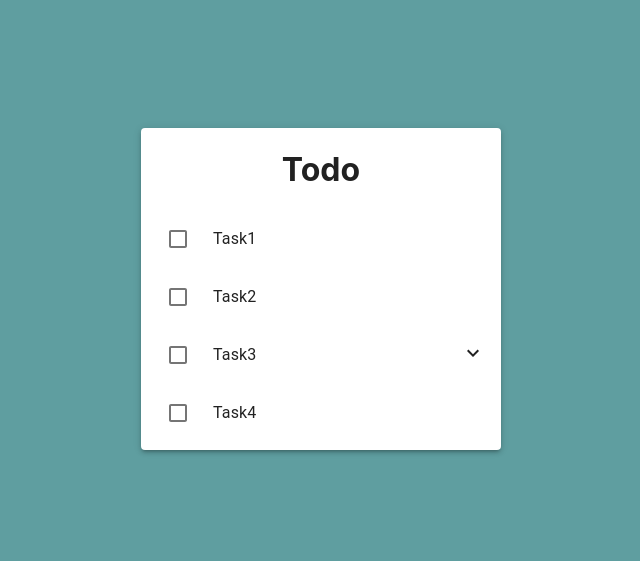
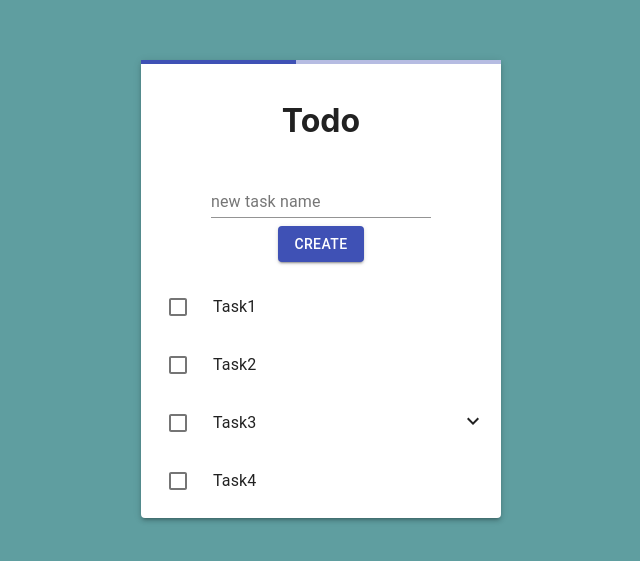
Before and after one commit to packlikez/web-react, a React (Create React App) app: page / in a window 1280 px wide. Shown: the part 111-672 px from the top of the page, without its empty margins (319-959 px from the left). Built offline with nearby package versions, Linux system fonts and the light colour scheme.

Commit message:
Add loading, Create task, Create sub task

```diff
--- a/src/features/TaskList.tsx
+++ b/src/features/TaskList.tsx
@@ -10,6 +10,9 @@ import {
   Checkbox,
   ListItemSecondaryAction,
   Paper,
+  TextField,
+  Button,
+  LinearProgress,
 } from "@material-ui/core";
 import ExpandMoreIcon from "@material-ui/icons/ExpandMore";
 
@@ -25,7 +28,10 @@ const todosMock = [
   {
     label: "Task3",
     done: false,
-    subTasks: [{ label: "Sub Task 1", done: false }],
+    subTasks: [
+      { label: "Sub Task 1", done: false },
+      { label: "Sub Task 1", done: false },
+    ],
   },
   {
     label: "Task4",
@@ -68,7 +74,18 @@ const TaskList = () => {
   return (
     <Wrapper>
       <ListBox elevation={3}>
-        <List subheader={<HeadText>Todo</HeadText>}>
+        <LinearProgress />
+        <List
+          subheader={
+            <HeadBox>
+              <HeadText>Todo</HeadText>
+              <TextField label="new task name" />
+              <Button variant="contained" color="primary">
+                Create
+              </Button>
+            </HeadBox>
+          }
+        >
           {todos.map((task, taskIndex) => {
             const taskKey = task.label + taskIndex;
             const label = task.label;
@@ -88,19 +105,14 @@ const TaskList = () => {
                     </ListItemSecondaryAction>
                   )}
                 </ListItem>
+                <Collapse in={isOpen} timeout="auto" unmountOnExit>
+                  <List component="div" disablePadding>
                     {subTasks?.map((subTask, subTaskIndex) => {
                       const subTaskKey = subTask.label + subTaskIndex;
                       const subTaskLabel = subTask.label;
                       const subTaskChecked = subTask.done;
                       return (
-                    <Collapse
-                      key={subTaskKey}
-                      in={isOpen}
-                      timeout="auto"
-                      unmountOnExit
-                    >
-                      <List component="div" disablePadding>
-                        <SubList button>
+                        <SubList button key={subTaskKey}>
                           <ListItemIcon
                             onClick={handleSubTaskCheck(
                               taskIndex,
@@ -111,10 +123,16 @@ const TaskList = () => {
                           </ListItemIcon>
                           <ListItemText primary={subTaskLabel} />
                         </SubList>
+                      );
+                    })}
+                    <SubList button>
+                      <TextField label="sub task" fullWidth />
+                      <ListItemSecondaryAction>
+                        <Button color="primary">Create</Button>
+                      </ListItemSecondaryAction>
+                    </SubList>
                   </List>
                 </Collapse>
-                  );
-                })}
               </Fragment>
             );
           })}
@@ -151,4 +169,14 @@ const HeadText = styled.h1`
   text-align: center;
 `;
 
+const HeadBox = styled.div`
+  display: flex;
+  flex-direction: column;
+  justify-content: center;
+  align-items: center;
+
+  row-gap: 8px;
+  margin: 16px 0;
+`;
+
 export default TaskList;
```
Lines whose indentation alone changed are shown as unchanged.
